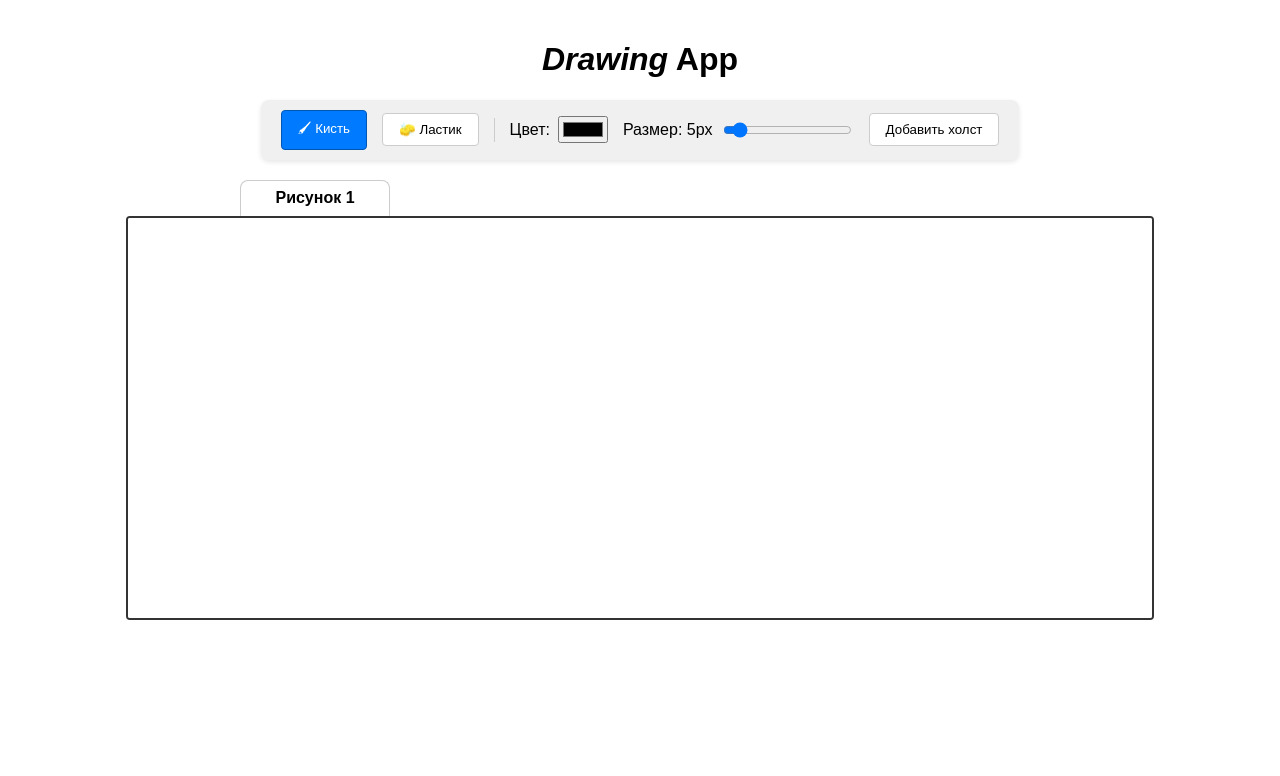
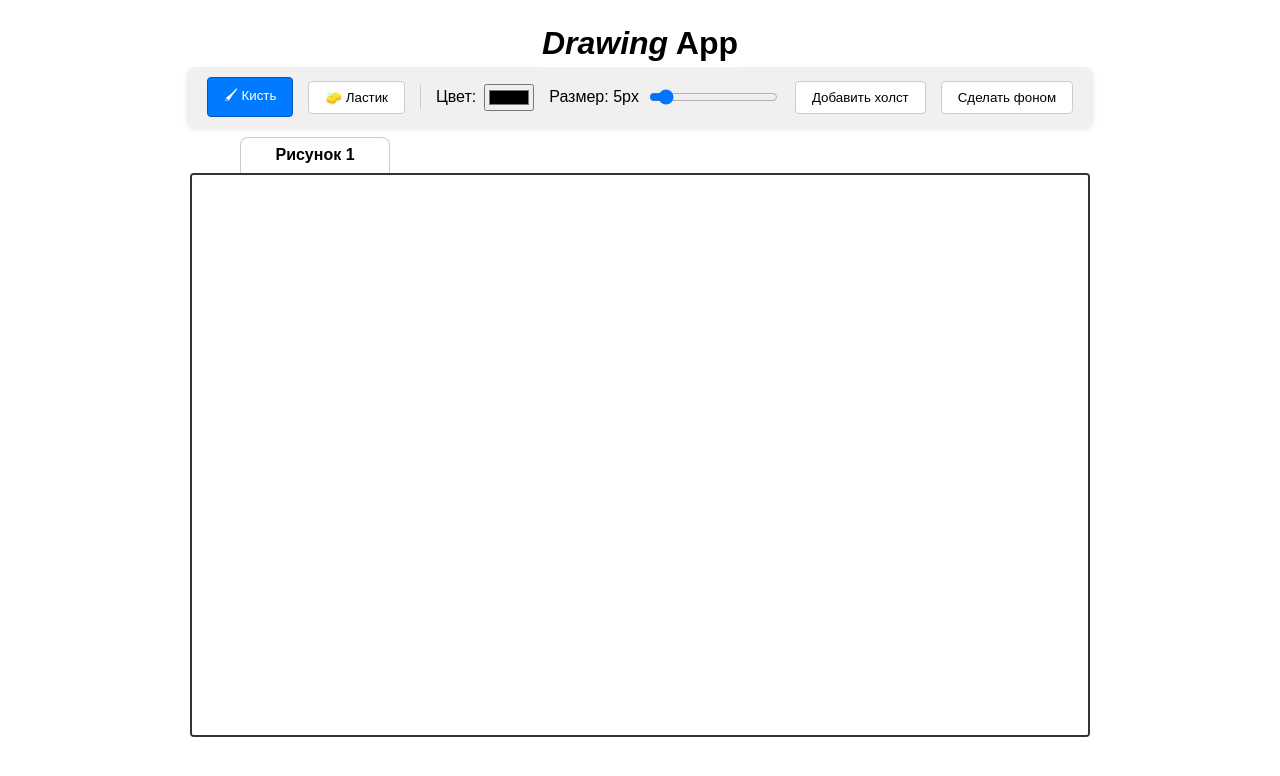
Before and after one commit to Z-Den/web-paint, a React (Create React App) app: page / in a window 1280 px wide. Shown: the top 776 px of the page. Built offline with nearby package versions, Linux system fonts and the light colour scheme.

Commit message:
set image as page background

```diff
--- a/src/App.js
+++ b/src/App.js
@@ -7,15 +7,20 @@ import './style/style.css';
 
 
 function App() {
-
+    // Tools
     const [selectedTool, setTool] = useState('brush'); // 'brush' или 'eraser'
     const [selectedColor, setColor] = useState('#000000');
     const [brushSize, setBrushSize] = useState(5);
+
+    // Canvases
     const [canvases, setCanvases] = useState(
       [{id: 1, name: 'Рисунок 1'}]
     );
     const [activeCanvasId, setActiveCanvasId] = useState(1);
     const canvasRefs = useRef({});
+
+    // BG Image
+    const [pageBackground, setPageBackground] = useState('');
 
     const addCanvas = () => {
         const newCanvasId = canvases.length > 0 ? Math.max(...canvases.map(c => c.id)) + 1 : 1;
@@ -24,7 +29,7 @@ function App() {
     }
 
     const removeCanvas = (e, id) => {
-        e.stopPropagation(); // Чтобы не переключало вкладку при клике на крестик
+        e.stopPropagation();
         if (canvases.length === 1) return;
         const newList = canvases.filter(c => c.id !== id);
         setCanvases(newList);
@@ -40,8 +45,22 @@ function App() {
         );
     };
 
+    const handleSetPageBackground = () => {
+        if (canvasRefs.current[activeCanvasId]) {
+            const dataUrl = canvasRefs.current[activeCanvasId].getImage();
+            setPageBackground(dataUrl);
+        }
+    };
+
     return (
-        <div className="app-container">
+        <div className="app-container"
+             style={{
+                 backgroundImage: pageBackground ? `url(${pageBackground})` : 'none',
+                 backgroundSize: 'cover', // Растянуть на весь экран
+                 backgroundPosition: 'center',
+                 backgroundRepeat: 'no-repeat',
+             }}
+        >
             <h1><i>Drawing</i> App</h1>
 
             <Toolbar
@@ -52,6 +71,7 @@ function App() {
                 brushSize={brushSize}
                 setBrushSize={setBrushSize}
                 onAddCanvas={addCanvas}
+                onSetPageBackground={handleSetPageBackground}
             />
 
             <Tabs
@@ -70,6 +90,7 @@ function App() {
                         style={{ display: activeCanvasId === canvas.id ? 'block' : 'none' }}
                     >
                         <CanvasBoard
+                            ref={(el) => (canvasRefs.current[canvas.id] = el)}
                             selectedTool={selectedTool}
                             selectedColor={selectedColor}
                             brushSize={brushSize}
--- a/src/components/CanvasBoard.jsx
+++ b/src/components/CanvasBoard.jsx
@@ -1,8 +1,14 @@
-import React, { useRef, useEffect, useState } from 'react';
+import React, { useRef, useEffect, useState, useImperativeHandle, forwardRef } from 'react';
 
-const CanvasBoard = ({ selectedTool, selectedColor, brushSize }) => {
+const CanvasBoard = forwardRef(({ selectedTool, selectedColor, brushSize }, ref) => {
     const canvasRef = useRef(null);
     const [isDrawing, setIsDrawing] = useState(false);
+
+    useImperativeHandle(ref, () => ({
+        getImage: () => {
+            return canvasRef.current.toDataURL();
+        }
+    }));
 
     // Инициализация канваса (размер и настройка линий)
     useEffect(() => {
@@ -10,8 +16,8 @@ const CanvasBoard = ({ selectedTool, selectedColor, brushSize }) => {
         const screenWidth = window.innerWidth;
         const screenHeight = window.innerHeight;
 
-        canvas.width = screenWidth * 0.8;
-        canvas.height = screenHeight * 0.5;
+        canvas.width = screenWidth * 0.7;
+        canvas.height = screenHeight * 0.7;
 
         // Начальный стиль линии
         const ctx = canvas.getContext('2d');
@@ -59,6 +65,6 @@ const CanvasBoard = ({ selectedTool, selectedColor, brushSize }) => {
             onMouseLeave={stopDrawing}
         />
     );
-};
+});
 
 export default CanvasBoard;
--- a/src/components/Toolbar.jsx
+++ b/src/components/Toolbar.jsx
@@ -8,6 +8,7 @@ const Toolbar = ({
                     brushSize,
                     setBrushSize,
                     onAddCanvas,
+                    onSetPageBackground
                  }) => {
     return (
         <div className="toolbar">
@@ -52,6 +53,12 @@ const Toolbar = ({
             </div>
 
             <button className="tool-btn" onClick={onAddCanvas}>Добавить холст</button>
+            <button
+                className="tool-btn"
+                onClick={onSetPageBackground}
+            >
+                Сделать фоном
+            </button>
         </div>
     );
 };
--- a/src/style/style.css
+++ b/src/style/style.css
@@ -4,6 +4,17 @@
     align-items: center;
     padding: 20px;
     font-family: sans-serif;
+    max-width: 100vw;
+    max-height: 100vh;
+    transition: background-image 0.5s ease-in-out;
+}
+
+h1{
+    background: rgba(255, 255, 255, 0.8);
+    padding: 5px;
+    border-radius: 8px;
+    backdrop-filter: blur(5px);
+    margin: 0;
 }
 
 .toolbar {
@@ -11,7 +22,7 @@
     gap: 15px;
     align-items: center;
     padding: 10px 20px;
-    margin-bottom: 20px;
+    margin-bottom: 10px;
     background-color: #f0f0f0;
     border-radius: 8px;
     box-shadow: 0 2px 5px rgba(0,0,0,0.1);
```
